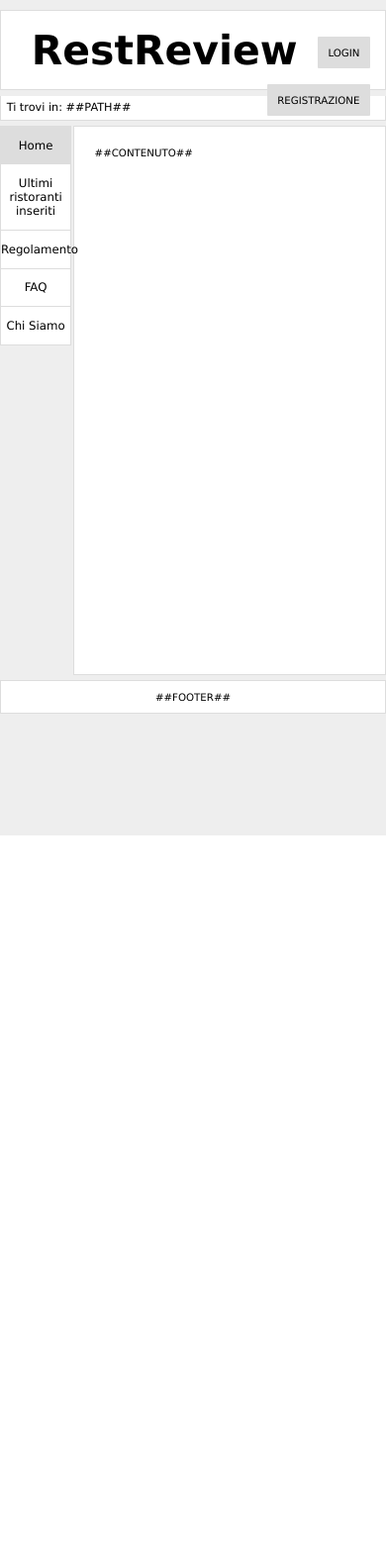
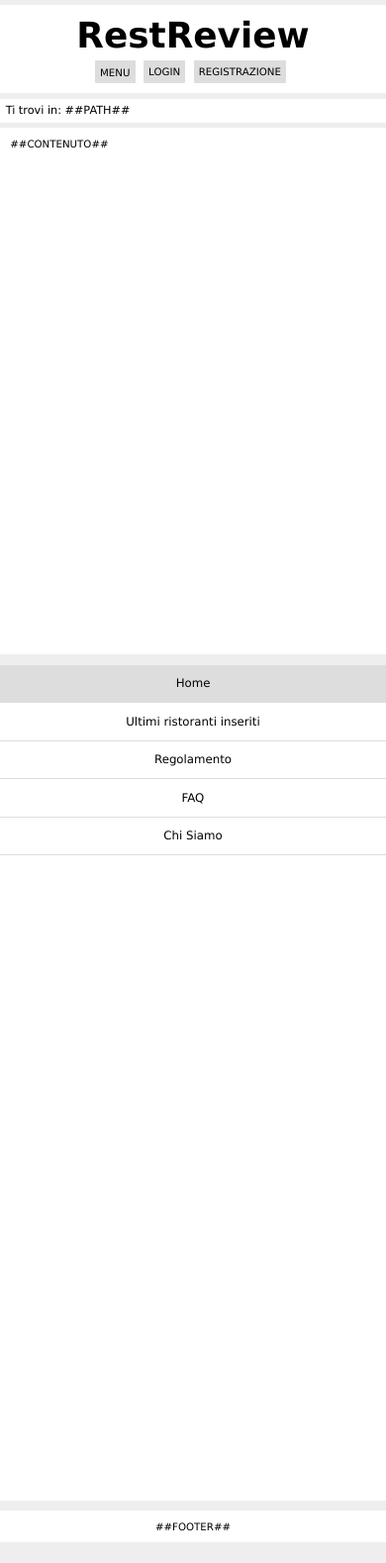
Before and after one commit to EgonGalvani/RestReview, a PHP site: page /html/base.html in a window 390 px wide. Shown: the whole page at 99% size. Before the commit the page ends 844 px from the top, so only its background shows below. Run offline with PHP 8.4, Linux system fonts and the light colour scheme.

Commit message:
Prima versione responsive pagina base.html

```diff
--- a/css/style.css
+++ b/css/style.css
@@ -119,11 +119,34 @@ attivo, poichè questo non è un link */
     display: none;
 }
 
+#hamburger {
+    display: none;
+}
+
+#scrollBtn {
+    position: fixed;
+    right: 1em;
+    bottom: 1em;
+}
+
 /* allinea radio button e relativa label */
 input[type="radio"] {
     margin-top: -1px;
     vertical-align: middle;
 }
+
+input[type="text"], select {
+    padding: 0.75em;
+    border: 0;
+    border-bottom: 1px solid #ddd;
+    transition: border-color ease-in-out 200ms;
+}
+
+input[type="text"]:focus, select:focus  {
+    border-bottom-color: #000;
+    outline: none;
+}
+
 
 /* ------------- PAGINA FAQ ---------- */
 .faq_header {
@@ -189,21 +212,6 @@ input[type="radio"] {
     margin: 2em 0 2.5em 0;
 }
 
-#form_ricerca input, #tipologia{
-    padding: 0.75em;
-}
-
-#sbar, #tipologia{
-    border: 0;
-    border-bottom: 1px solid #ddd;
-    transition: border-color ease-in-out 200ms;
-}
-
-#sbar:focus, #tipologia:focus {
-    border-bottom-color: #000;
-    outline: none;
-}
-
 #form_ricerca input[type="radio"]{
     margin-left: 0.25em;
 }
@@ -238,6 +246,7 @@ input[type="radio"] {
 
 #search_btn {
     margin-top: 0.75em;
+    padding: 0.75em;
 }
 
 /*---------------Pagina ultimi ristoranti-------------*/
@@ -251,7 +260,6 @@ input[type="radio"] {
     float:left;
     width: 20%;
     padding: 1em;
-
 }
 .ristoranti a{
     color: #000000;
@@ -316,3 +324,64 @@ input[type="radio"] {
 #contatto{
     padding: 1em;
 }
+
+@media only screen and (max-width: 768px) {
+
+    body {
+        display: flex;
+        flex-direction: column;
+    }
+
+    #header {
+        order: 1;
+        margin-top: 0.5em;
+        border: 0;
+    }
+
+    #header .a_btn {
+        margin-top: 0.5em;
+       /* display: none; */
+    }
+
+    #header #title {
+        font-size: 3em;
+    }
+
+    #hamburger {
+        display: inline-block;
+    }
+
+    #breadcrumb {
+        order: 2;
+        border: 0;
+    }
+
+    #content {
+        margin-left: 0px;
+        order: 3;
+        border: 0;
+        padding: 1em;
+    }
+
+    #menu {
+        order: 4;
+        width: 100%;
+        margin-bottom: 1em;
+        border: 0;
+        height: 100vh;
+    }
+
+    #footer {
+        order: 5;
+        border: 0;
+    }
+}
+
+@media only screen and (max-width: 600px) {
+    #header #title { display: block; font-size: 3.5em }
+    #header .a_btn {
+        float: none;
+        padding: 0.5em;
+    }
+    #header { padding: 1em; }
+}
--- a/html/base.html
+++ b/html/base.html
@@ -1,4 +1,4 @@
-<!DOCTYPE html PUBLIC "-//W3C//DTD XHTML 1.0 Strict//EN" "http://www.w3.org/TR/xhtml1/DTD/xhtml1-strict.dtd">
+<!DOCTYPE html>
 <html xmlns="http://www.w3.org/1999/xhtml" xml:lang="it" lang="it">
     <head>
         <meta http-equiv="Content-Type" content="text/html; charset=utf-8" />
@@ -9,6 +9,7 @@
         <meta name="description" content="" />
         <meta name="keywords" content="" />
         <meta name="author" content="##NOME DEL GRUPPO##" />
+        <meta name="viewport" content="width=device-width, initial-scale=1.0">
 
         <link rel="stylesheet" type="text/css" href="../css/style.css" />
     </head>
@@ -16,6 +17,8 @@
     <body>
         <div id="header">
             <h1 id="title">RestReview</h1>
+
+            <a id="hamburger" href="#menu" class="a_btn">MENU</a>
 
             <a href="login.html" class="a_btn">LOGIN</a>
             <a href="registrazione.html" class="a_btn">REGISTRAZIONE</a>
@@ -37,10 +40,18 @@
 
         <div id="content">
             ##CONTENUTO##
+
+
         </div>
 
         <div id="footer">
             ##FOOTER##
         </div>
+
+        <a id="scrollBtn" class="hide" href="#header">
+            <img src="../img/top_arrow.svg" width="50" height="50"/>
+        </a>
+
+        <script type="text/javascript" src="../js/script.js"></script>
     </body>
 </html>
--- a/js/script.js
+++ b/js/script.js
@@ -1,24 +1,80 @@
 
-// CODICE PER FAQ
+/** FUNZIONI UTILI  */
 
-// util functions
-
+// ritorna true sse l'elemento element presenta la classe avente nome className
 function hasClass(element, className) {
     if(element && element.classList.contains(className))
         return true;
     return false;
 }
 
+// aggiunge la classe className all'elemento element
 function addClass(element, className) {
     if(element && !element.classList.contains(className))
         element.classList.add(className);
 }
 
+// rimuove la classe className all'elemento element
 function removeClass(element, className) {
     if(element && element.classList.contains(className))
         element.classList.remove(className);
 }
 
+// funzione per avere uno smooth scroll da un elemento all'altro
+function scrollTo(element, to, duration) {
+    if (duration <= 0) return;
+    var difference = to - element.scrollTop;
+    var perTick = difference / duration * 10;
+
+    setTimeout(function() {
+        element.scrollTop = element.scrollTop + perTick;
+        if (element.scrollTop === to) return;
+        scrollTo(element, to, duration - 10);
+    }, 10);
+}
+
+/************************ CODICE PER PAGINA DI BASE ******************************/
+
+// GESTIONE CLICK SU HAMBURGER
+var hamburger = document.getElementById("hamburger");
+var hTargetID = hamburger.getAttribute("href").substr(1); // rimuovo il # dall'href ==> ottengo l'id
+// elmento a cui bisogna arrivare quando l'hamburger viene cliccato
+var hTarget = document.getElementById(hTargetID);
+/*
+hamburger.addEventListener("click", function(e) {
+    e.preventDefault();
+    scrollTo(document.documentElement, hTarget.offsetTop, 300);
+}); */
+
+// GESTIONE BOTTONE PER TORNARE A INIZIO PAGINA
+var screenHeight = window.screen.height;
+var documentHeight = document.documentElement.scrollHeight;
+var scrollBtn = document.getElementById("scrollBtn");
+
+// lo scroll massimo è di documentHeight - screenHeight
+
+const LIMIT = screenHeight * 0.25;
+window.onscroll = function() {
+    // valuto se ha senso introdurre il bottone nella pagina (il controllo viene messo all'interno
+    // dell'evento per gestire anche eventuali ridimensionamenti in verticale)
+    if(documentHeight > screenHeight*1.5) {
+
+        // mostro il bottone se lo scroll è superiore a una certa soglia (LIMIT)
+        if(document.body.scrollTop > LIMIT || document.documentElement.scrollTop > LIMIT)
+            this.removeClass(scrollBtn, "hide");
+        else
+            this.addClass(scrollBtn, "hide");
+    }
+};
+
+
+
+
+/****************** CODICE PER LA PAGINA FAQ.HTML *****************************/
+
+// control = elemento di controllo delle faq (cioè un link "apri tutte", "chiudi tutte")
+// ritorna un oggetto avente come attributi due vettori, contenenti dd e dt
+// della lista di domande a cui si riferisce il control specificato
 function getTargetDetails(control) {
     if(control) {
         var targetId = control.getAttribute("href").substr(1); // rimuovo il #
@@ -32,6 +88,7 @@ function getTargetDetails(control) {
     return {dts: [], dds: []};
 }
 
+// apre/chiude tutte le domande gestite da un determinato control
 function modifyAll(control, close) {
     var info = getTargetDetails(control);
 
@@ -46,7 +103,8 @@ function modifyAll(control, close) {
     }
 }
 
-// click listeners
+// click listener per un elemento della lista di domande, se la domanda
+// che è stata cliccata è gia aperta, allora viene chiusa. Altrimenti accade il contrario.
 function faqClickListener(e) {
     var dt = e.target;
     if(hasClass(dt, "faq_closed"))
```
Also changed, not shown: img/top_arrow.svg (added).
